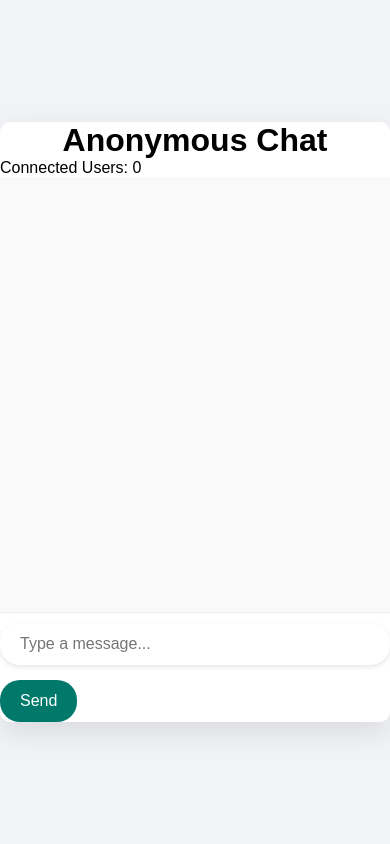
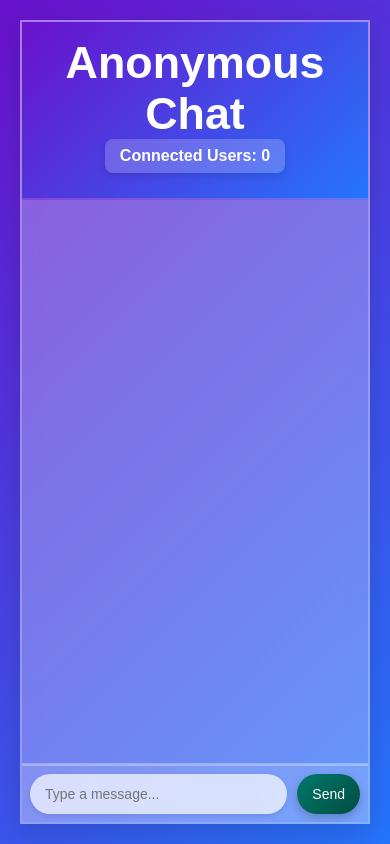
Before and after one commit to JeckAsChristopher/Chat-Hub, a plain HTML site: page index.html in a window 390 px wide. Drawn offline with nearby package versions, Linux system fonts and the light colour scheme; no server answers.

Commit message:
Update style.css

```diff
--- a/style.css
+++ b/style.css
@@ -8,30 +8,60 @@
 
 /* Body Styling */
 body {
-    background-color: #f1f3f6;
+    background: linear-gradient(135deg, #6a11cb, #2575fc);
     display: flex;
     justify-content: center;
     align-items: center;
     height: 100vh;
     margin: 0;
-}
-
-h1 {
-    text-align: center;
+    padding: 20px;
 }
 
 /* Chat Container */
 .chat-container {
-    background-color: #ffffff;
-    width: 400px;
+    background: rgba(255, 255, 255, 0.2);
+    backdrop-filter: blur(10px);
+    width: 420px;
     height: 600px;
-    border-radius: 10px;
-    box-shadow: 0 10px 30px rgba(0, 0, 0, 0.1);
+    border-radius: 12px;
+    box-shadow: 0 10px 30px rgba(0, 0, 0, 0.15);
     display: flex;
     flex-direction: column;
     overflow: hidden;
     transform: translateY(20px);
     animation: slideIn 0.6s ease-out forwards;
+    border: 2px solid rgba(255, 255, 255, 0.3);
+}
+
+/* Chat Header */
+.chat-header {
+    background: linear-gradient(135deg, #6a11cb, #2575fc);
+    color: white;
+    padding: 15px;
+    font-size: 1.4rem;
+    font-weight: bold;
+    text-align: center;
+    border-bottom: 2px solid rgba(255, 255, 255, 0.2);
+}
+
+/* Connected Users */
+#connectedUsers {
+    font-size: 1rem;
+    font-weight: bold;
+    color: #ffffff;
+    background: rgba(255, 255, 255, 0.2);
+    padding: 8px 15px;
+    border-radius: 8px;
+    display: inline-block;
+    box-shadow: 0 4px 6px rgba(0, 0, 0, 0.1);
+    transition: transform 0.2s ease-in-out, background 0.3s;
+    text-align: center;
+    margin-bottom: 10px;
+}
+
+#connectedUsers:hover {
+    transform: scale(1.05);
+    background: rgba(255, 255, 255, 0.3);
 }
 
 /* Chat Box */
@@ -39,8 +69,8 @@ h1 {
     flex: 1;
     padding: 20px;
     overflow-y: auto;
-    border-bottom: 1px solid #eee;
-    background-color: #f9f9f9;
+    border-bottom: 1px solid rgba(255, 255, 255, 0.3);
+    background: rgba(255, 255, 255, 0.1);
     animation: fadeIn 1s ease-out forwards;
 }
 
@@ -49,71 +79,99 @@ h1 {
     margin-bottom: 15px;
     display: flex;
     align-items: center;
-    animation: fadeInMessage 0.5s ease-out;
-}
-
-.message .timestamp {
-    font-size: 0.8rem;
-    color: #888;
-    margin-left: 10px;
+    padding: 10px 15px;
+    border-radius: 20px;
+    max-width: 75%;
+    box-shadow: 0 4px 12px rgba(0, 0, 0, 0.1);
+    animation: fadeInMessage 0.4s ease-out;
+    word-wrap: break-word;
 }
 
 /* Incoming Message */
 .message.incoming {
     align-self: flex-start;
-    background-color: #e0f7fa;
-    padding: 10px 15px;
-    border-radius: 20px;
-    max-width: 75%;
-    box-shadow: 0 4px 12px rgba(0, 0, 0, 0.1);
+    background: rgba(255, 255, 255, 0.8);
+    color: #333;
 }
 
 /* Outgoing Message */
 .message.outgoing {
     align-self: flex-end;
-    background-color: #c8e6c9;
-    padding: 10px 15px;
-    border-radius: 20px;
-    max-width: 75%;
-    box-shadow: 0 4px 12px rgba(0, 0, 0, 0.1);
+    background: rgba(0, 150, 136, 0.8);
+    color: white;
+}
+
+/* Timestamp */
+.message .timestamp {
+    font-size: 0.75rem;
+    color: #555;
+    margin-left: 10px;
+    opacity: 0.8;
 }
 
 /* Input Area */
+.chat-input {
+    display: flex;
+    padding: 10px;
+    background: rgba(255, 255, 255, 0.2);
+    border-top: 2px solid rgba(255, 255, 255, 0.3);
+}
+
+/* Text Input */
 input[type="text"] {
-    width: 100%;
-    padding: 12px 20px;
+    flex: 1;
+    padding: 12px 15px;
     font-size: 16px;
     border: none;
-    border-radius: 20px;
+    border-radius: 25px;
     outline: none;
-    margin-top: 10px;
-    margin-bottom: 15px;
     box-shadow: 0 2px 5px rgba(0, 0, 0, 0.1);
+    background: rgba(255, 255, 255, 0.7);
+    transition: background 0.3s, transform 0.2s;
 }
 
 input[type="text"]:focus {
-    border: 2px solid #00796b;
-    background-color: #f1f1f1;
+    background: rgba(255, 255, 255, 0.9);
+    transform: scale(1.02);
 }
 
 /* Send Button */
 button {
     padding: 12px 20px;
-    background-color: #00796b;
+    margin-left: 10px;
+    background: linear-gradient(135deg, #00796b, #004d40);
     color: white;
     border: none;
-    border-radius: 20px;
+    border-radius: 25px;
     cursor: pointer;
     font-size: 16px;
-    transition: background-color 0.3s;
+    transition: background 0.3s, transform 0.2s;
+    box-shadow: 0 4px 10px rgba(0, 0, 0, 0.2);
 }
 
 button:hover {
-    background-color: #004d40;
+    background: linear-gradient(135deg, #004d40, #00251a);
+    transform: scale(1.05);
 }
 
 button:active {
-    background-color: #00251a;
+    background: #00251a;
+    transform: scale(0.98);
+}
+
+/* Scrollbar Styling */
+.chat-box::-webkit-scrollbar {
+    width: 8px;
+}
+
+.chat-box::-webkit-scrollbar-track {
+    background: rgba(255, 255, 255, 0.2);
+    border-radius: 10px;
+}
+
+.chat-box::-webkit-scrollbar-thumb {
+    background: rgba(255, 255, 255, 0.5);
+    border-radius: 10px;
 }
 
 /* Animations */
@@ -147,3 +205,29 @@ button:active {
         transform: translateX(0);
     }
 }
+
+/* Responsive Design */
+@media (max-width: 480px) {
+    .chat-container {
+        width: 100%;
+        height: 100%;
+        border-radius: 0;
+    }
+
+    .chat-box {
+        padding: 15px;
+    }
+
+    .chat-input {
+        padding: 8px;
+    }
+
+    input[type="text"] {
+        font-size: 14px;
+    }
+
+    button {
+        padding: 10px 15px;
+        font-size: 14px;
+    }
+    }
```
